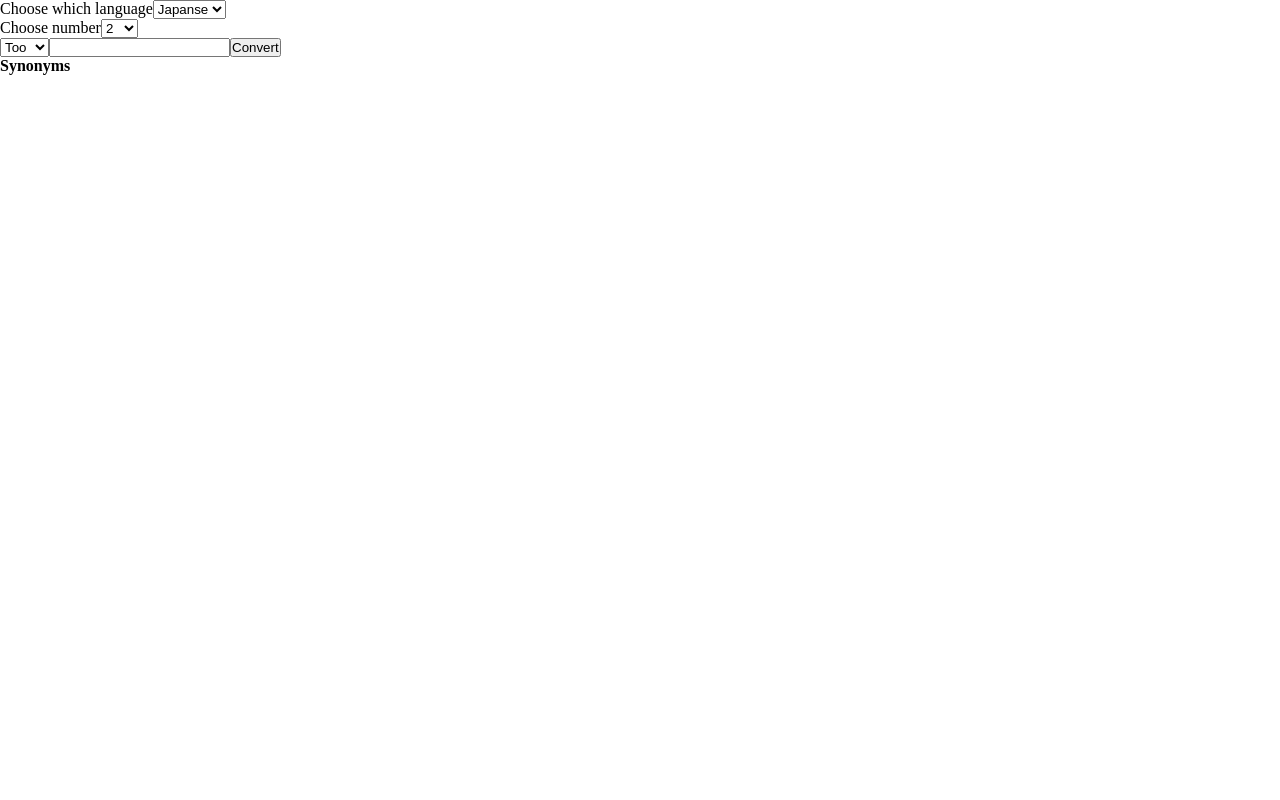
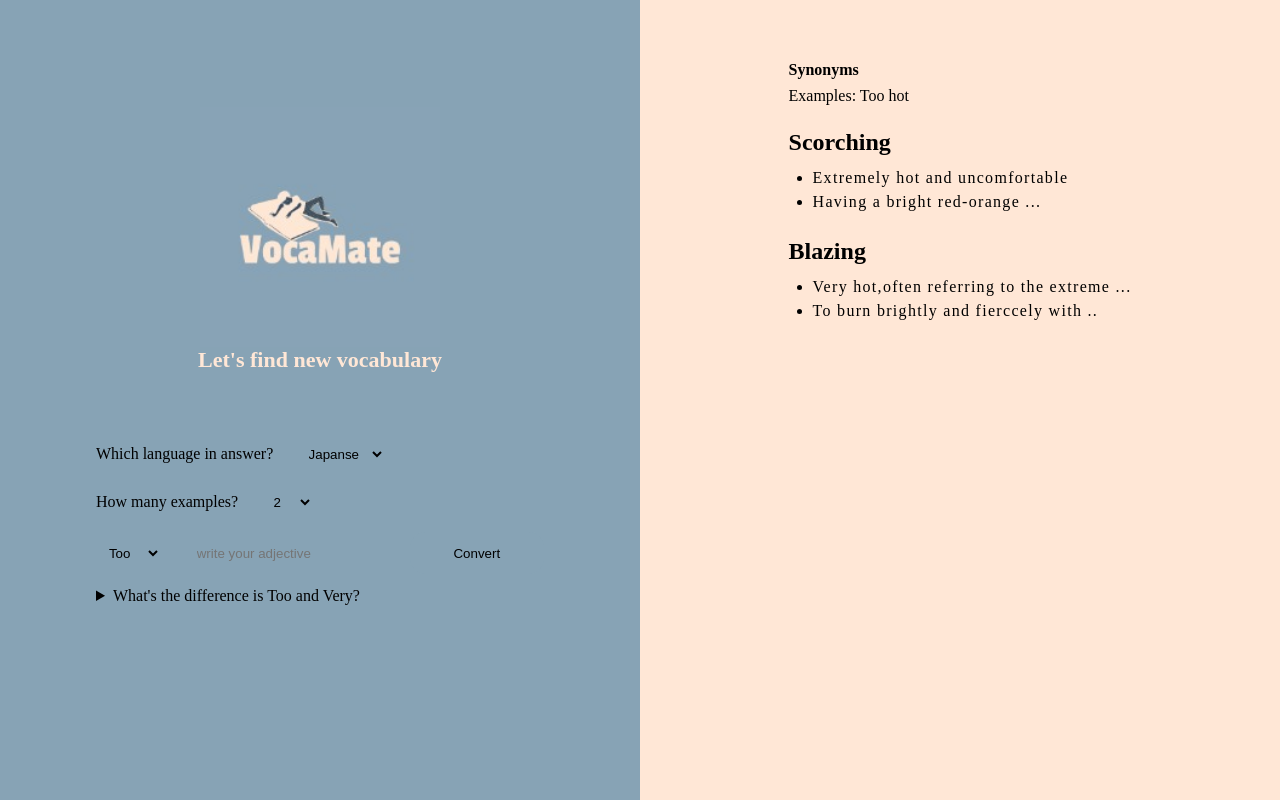
Before and after one commit to ha-nakamura112/search_syn, a Next.js app: page / in a window 1280 px wide. Built offline with nearby package versions, Linux system fonts and the light colour scheme.

Commit message:
style  added desktop

```diff
--- a/src/pages/index.js
+++ b/src/pages/index.js
@@ -1,10 +1,12 @@
 import React, { useEffect, useState } from 'react';
+import style from "../styles/Home.module.css";
 
 export async function getServerSideProps({ req }) {
   const currentHost = req.headers.host;
   return {
     props: {
-      server : `https://${currentHost}`
+      server : `http://${currentHost}`
+      // server : `https://${currentHost}`
     },
   }
 }
@@ -30,7 +32,7 @@ function Home({ server }) {
   const [ userInput, setUserInput] = useState('');
   const [ adv, setAdv ] = useState('too');
   const [ msg, setMsg ] = useState(null);
-  const [ parsedResponse, setparsedResponse ] = useState('');
+  const [ parsedResponse, setparsedResponse ] = useState(null);
 
   useEffect(()=>{
     const gettingData = async() => {
@@ -64,17 +66,19 @@ function Home({ server }) {
       setMsg(data?.message)
     }else{
       let data = await response.json();
-      console.log(data)
       setparsedResponse(data);
     }
   };
 
   return (
-    <div>
-      <form onSubmit={(e)=>runPrompt(e)}>
+    <div className={ style.body }>
+      <figure className={style.figure}>
+        <img className={ style.img } src='../../imgs/logo_Vocamate.jpeg'/>
+        <p>Let's find new vocabulary</p>
+        <form onSubmit={(e)=>runPrompt(e)} className={ style.formClass }>
             <div>
               <label htmlFor='language'>
-                Choose which language
+                Which language in answer?
               </label>
               <select onChange={(e)=>setLang(e.target.value)} name='language' value={lang}>
                 { language && language.map((lan,idx) =>{
@@ -86,7 +90,7 @@ function Home({ server }) {
             </div>
             <div>
               <label htmlFor='number'>
-                Choose number
+                How many examples?
               </label>
               <select onChange={(e)=>setNum(e.target.value)} name='number' value={num}>
               {number && number.map((numb,idx) =>{
@@ -96,31 +100,79 @@ function Home({ server }) {
                 })}
               </select>
             </div>
+            <div>
               <select onChange={(e)=>setAdv(e.target.value)}>
                 <option value='too'>Too</option>
                 <option value='very'>Very</option>
               </select>
-        <input type='text' onChange={(e)=>setUserInput(e.target.value)}/>
+              <input placeholder='write your adjective' type='text' onChange={(e)=>setUserInput(e.target.value)}/>
               <button type='submit'>Convert</button>
+            </div>
+            <details>
+              <summary>
+              What's the difference is Too and Very?
+              </summary>
+
+              <small>
+              "Too" means excessive or beyond desirable, while "very" means high degree or intensity. "Too" has negative consequence, "very" emphasizes intensity.
+              </small>
+            </details>
         </form>
-      <div>
+      </figure>
+      <div className={ style.mainClass }>
+
+        <div className={ style.synonyms }>
+        { parsedResponse ? (
+            <div className={ style.synonyms }>
+            <div className={ style.exampTitle }>
               <h4>Synonyms</h4>
-        { parsedResponse ?
-          parsedResponse.map((res)=>{
+            </div>
+            { parsedResponse.map((res)=>{
                return (
-              <div key={res.index}>
-                <h3>{res.word}</h3>
-                <div>{res.meaning[0]}</div>
-                <div>{res.meaning[1]}</div>
+                 <div className={ style.synonym } key={res.index}>
+                   <h2>{res.word}</h2>
+                   <ul>
+                    <li>{res.meaning[0]}</li>
+                    <li>{res.meaning[1]}</li>
+                   </ul>
                  </div>
                )
-          })
-        :
-        <div>
+             }) }
+          </div>
+        )
+          : parsedResponse === false ?
+          <div className={ style.synonyms }>
             { msg }
           </div>
+          :
+          <div className={ style.synonyms }>
+            <div className={ style.exampTitle }>
+              <h4>Synonyms</h4>
+              <p>Examples: Too hot</p>
+            </div>
+            <div className={ style.synonym }>
+                   <h2>Scorching</h2>
+                   <ul>
+                    <li>Extremely hot and uncomfortable</li>
+                   <li>Having a bright red-orange ...
+</li>
+                   </ul>
+
+            </div>
+            <div className={ style.synonym }>
+                   <h2>Blazing</h2>
+                   <ul>
+                    <li>Very hot,often referring to the extreme ...</li>
+                   <li>To burn brightly and fierccely with ..
+</li>
+                   </ul>
+
+            </div>
+          </div>
+
         }
 
+        </div>
       </div>
     </div>
   );
--- /dev/null
+++ b/src/styles/Home.module.css
@@ -0,0 +1,144 @@
+.body {
+  display: flex;
+}
+
+
+.figure {
+  width: 50vw;
+  height: 100vh;
+  background-color: var(--color-blue-icon);
+  display: flex;
+  flex-direction: column;
+  align-items: center;
+  justify-content: center;
+}
+
+.figure p {
+  font-weight: 700;
+  color: var(--color-icon-text);
+  font-size: 22px;
+}
+
+.img {
+  width: 30vh;
+}
+
+.formClass {
+  display: flex;
+  flex-direction: column;
+  row-gap: 5%;
+  padding: 10% 10% 0% 10%;
+  width: 90%;
+  height: 40%;
+}
+
+.formClass > div {
+  display: flex;
+  column-gap: 5%;
+}
+
+.formClass input,
+.formClass select {
+  border: 0px none transparent;
+  background-color: var(--color-blue-icon);
+  padding: 2%;
+}
+
+.formClass select option {
+    font-size: 14px;
+}
+
+.formClass label{
+  text-align: center;
+  display: flex;
+  align-items: center;
+  justify-content: center;
+}
+.formClass button {
+  padding: 3%;
+  border: 0px none transparent;
+  background-color: var(--color-blue-icon);
+  border-radius: 15px;
+}
+
+.formClass button:hover {
+  transition: .3s;
+  box-shadow: var(--box-shadow-regular);
+  cursor: pointer;
+}
+
+.formClass input {
+  padding: 3%;
+}
+
+.formClass input:focus {
+  border: 1px solid var(--color-cloud);
+}
+
+.formClass > div:last-child{
+  flex-direction: column;
+}
+
+.formClass button {
+  width: 40%;
+}
+
+.formClass details {
+  width: 100%;
+  display: flex;
+  flex-direction: column;
+}
+
+.formClass summary {
+  cursor: pointer;
+  padding-bottom: 1.5vh;
+}
+
+.formClass details small{
+  letter-spacing: 1.3px;
+  line-height: 1.3;
+  font-size: 16px;
+}
+
+.mainClass {
+  background-color: var(--color-icon-text);
+  width: 50vw;
+  height: 100vh;
+}
+
+.synonyms {
+  display: flex;
+  flex-direction: column;
+  row-gap: 3vh;
+  align-items: center;
+  padding: 5%;
+}
+
+.exampTitle {
+  display: flex;
+  flex-direction: column;
+  width: 100%;
+  row-gap: 1vh;
+}
+
+
+
+.synonym {
+  display: flex;
+  flex-direction: column;
+  align-items: flex-start;
+  width: 100%;
+}
+
+.synonym h2 {
+  padding-bottom: 3%;
+}
+
+.synonym ul {
+  padding-left: 3vh;
+}
+
+.synonym li {
+  line-height: 1.5;
+  letter-spacing: 1.3px;
+}
--- a/src/styles/globals.css
+++ b/src/styles/globals.css
@@ -5,73 +5,24 @@
     'Roboto Mono', 'Oxygen Mono', 'Ubuntu Monospace', 'Source Code Pro',
     'Fira Mono', 'Droid Sans Mono', 'Courier New', monospace;
 
-  --foreground-rgb: 0, 0, 0;
-  --background-start-rgb: 214, 219, 220;
-  --background-end-rgb: 255, 255, 255;
-
-  --primary-glow: conic-gradient(
-    from 180deg at 50% 50%,
-    #16abff33 0deg,
-    #0885ff33 55deg,
-    #54d6ff33 120deg,
-    #0071ff33 160deg,
-    transparent 360deg
-  );
-  --secondary-glow: radial-gradient(
-    rgba(255, 255, 255, 1),
-    rgba(255, 255, 255, 0)
-  );
-
-  --tile-start-rgb: 239, 245, 249;
-  --tile-end-rgb: 228, 232, 233;
-  --tile-border: conic-gradient(
-    #00000080,
-    #00000040,
-    #00000030,
-    #00000020,
-    #00000010,
-    #00000010,
-    #00000080
-  );
-
-  --callout-rgb: 238, 240, 241;
-  --callout-border-rgb: 172, 175, 176;
-  --card-rgb: 180, 185, 188;
-  --card-border-rgb: 131, 134, 135;
+    --color-icon-text:#FFE7D6;
+    --color-yellow: #E8D575;
+  --color-red: #E88F9D;
+  --color-green: #00A56A;
+  --color-blue: #0068BF;
+  --color-blue-icon:#87A3B5;
+  --color-lightblue: #75c2e0;
+  --color-blue-second: #1E90FF;
+  --color-blue-third: #2E64FE;
+  --color-blue-forth: rgba(18, 18, 249, 0.7);
+  --color-blue-fifth: #0072C6;
+  --color-white: #ffffff;
+  --color-cloud: rgba(255, 255, 255, 0.9);
+  --color-bg: whitesmoke;
+  --box-shadow-regular: #ffe5d6 0px 5px 10px;
+  /* --box-shadow-regular: rgba(0, 0, 0, 0.1) 0px 5px 10px; */
 }
 
-@media (prefers-color-scheme: dark) {
-  :root {
-    --foreground-rgb: 255, 255, 255;
-    --background-start-rgb: 0, 0, 0;
-    --background-end-rgb: 0, 0, 0;
-
-    --primary-glow: radial-gradient(rgba(1, 65, 255, 0.4), rgba(1, 65, 255, 0));
-    --secondary-glow: linear-gradient(
-      to bottom right,
-      rgba(1, 65, 255, 0),
-      rgba(1, 65, 255, 0),
-      rgba(1, 65, 255, 0.3)
-    );
-
-    --tile-start-rgb: 2, 13, 46;
-    --tile-end-rgb: 2, 5, 19;
-    --tile-border: conic-gradient(
-      #ffffff80,
-      #ffffff40,
-      #ffffff30,
-      #ffffff20,
-      #ffffff10,
-      #ffffff10,
-      #ffffff80
-    );
-
-    --callout-rgb: 20, 20, 20;
-    --callout-border-rgb: 108, 108, 108;
-    --card-rgb: 100, 100, 100;
-    --card-border-rgb: 200, 200, 200;
-  }
-}
 
 * {
   box-sizing: border-box;
```
Also changed, not shown: public/imgs/logo_Vocamate.jpeg (added). Lines whose indentation alone changed are shown as unchanged.
